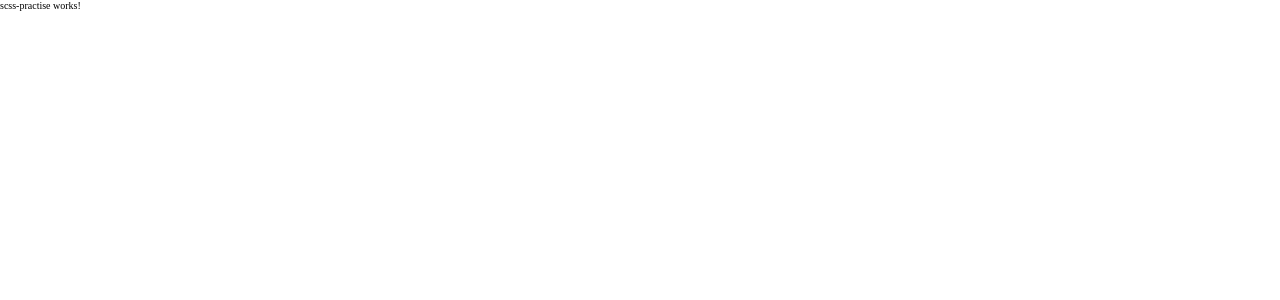
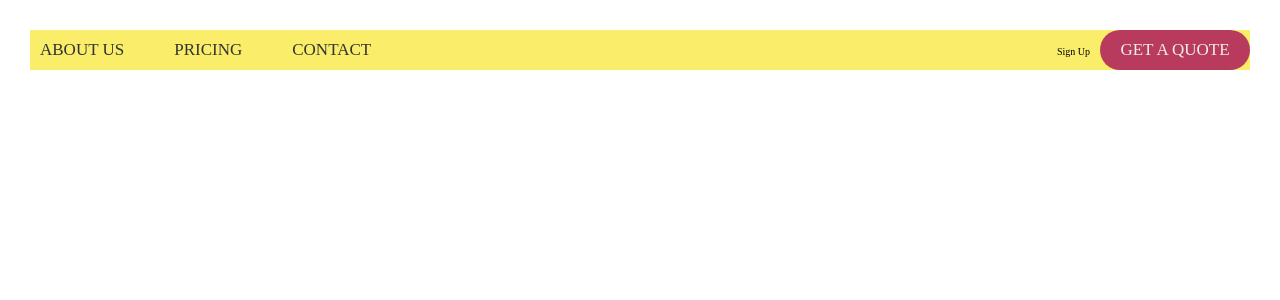
Before and after one commit to alsaeedfayed/CSS-SASS__ADVANCED, an Angular app: page /scss-pratice in a window 1280 px wide. Shown: the top 300 px of the page. Built offline with nearby package versions, Linux system fonts and the light colour scheme.

Commit message:
init arch

```diff
--- a/src/app/modules/natours/components/header/header.component.scss
+++ b/src/app/modules/natours/components/header/header.component.scss
@@ -16,6 +16,15 @@ Dark green    : #28b485
 //   box-sizing: border-box; // dont add padding or border to total height or width
 // }
 
+//==================VARIABLES====================
+$color-primary: #55c57a;
+$color-primary-light: #7ed56f;
+$color-primary-dark: #28b485;
+$color-grey-dark: #777;
+$color-white: #fff;
+$color-black: #000;
+
+//================================================
 .header-body {
   //header is the body
   //set font in body to be inherited.
@@ -34,38 +43,35 @@ Dark green    : #28b485
   //to specify gradiant we use bg-image and spearate with comma
   background-image: linear-gradient(
       to right bottom,
-      rgba(126, 213, 111, 0.8),
-      rgba(40, 180, 133, 0.8)
+      rgba($color-primary-light, 0.8),
+      rgba($color-primary-dark, 0.8)
     ),
     url(../../../../../assets/images/Natours/starter/img/hero.jpg);
   background-size: cover;
   background-position: top;
-
   //clip path
   //clip-path: polygon(xy, xy , xy , xy);
   clip-path: polygon(0 0, 100% 0, 100% 75vh, 0 100%);
+  position: relative;
 
-  position: relative;
-}
-
-//logo
-.header__logo-box {
+  &__logo-box {
     position: absolute;
     top: 4rem;
     left: 4rem;
   }
 
-.header__logo {
+  &__logo {
     height: 3.5rem; //setting the height automatically set the width
   }
 
-//center the text box no matter the screen size or orientation
-.header__text-box {
+  &__text-box {
     position: absolute;
     top: 40%;
     left: 50%;
+    //center the text box no matter the screen size or orientation
     transform: translate(-50%, -50%); //transform the element itself x , y
     text-align: center;
+  }
 }
 
 .heading-primary {
@@ -73,9 +79,8 @@ Dark green    : #28b485
   text-transform: uppercase;
   backface-visibility: hidden;
   margin-bottom: 4rem;
-}
 
-.heading-primary--main {
+  &--main {
     display: block;
     font-size: 6rem;
     font-weight: 400;
@@ -89,7 +94,7 @@ Dark green    : #28b485
     animation-delay: 3s;*/
   }
 
-.heading-primary--sub {
+  &--sub {
     display: block;
     font-size: 2rem;
     font-weight: 400;
@@ -97,40 +102,39 @@ Dark green    : #28b485
     //apply animation
     animation: moveInRight 1.5s ease-out;
   }
-
+}
 
 //seudo classes [link , visisted , active , hover]
-.btn:link,
-.btn:visited {
+.btn {
+  &:link,
+  &:visited {
     text-transform: uppercase;
     text-decoration: none;
     padding: 1.5rem 4rem;
     display: inline-block; //if adding padding or whatever
     border-radius: 10rem;
-  transition: all .2s ease-in-out;
+    transition: all 0.2s ease-in-out;
     position: relative;
     //animation: moveBottomTop .5s ease-out;
-
   }
 
-.btn:hover {
+  &:hover {
     transform: translateY(-3px);
-  box-shadow: 0 .5rem 1rem rgba(0,0,0,.2); // X Y Blure Color
+    box-shadow: 0 0.5rem 1rem rgba($color-black, 0.2); // X Y Blure Color
+
+    &::after {
+      transform: scaleX(1.3) scaleY(1.6);
+      opacity: 0;
+    }
   }
 
-.btn:active {
+  &:active {
     transform: translate(-1px);
-  box-shadow: 0 2px 5px rgba(0,0,0,.2); // X Y Blure Color
+    box-shadow: 0 2px 5px rgba($color-black, 0.2); // X Y Blure Color
   }
 
-.btn--white {
-  background-color: #fff;
-  color: #777;
-}
-
-//sudo element
-.btn::after{
-  content: '';
+  &::after {
+    content: "";
     display: inline-block;
     height: 100%;
     width: 100%;
@@ -139,26 +143,22 @@ Dark green    : #28b485
     top: 0;
     left: 0;
     z-index: -1;
-  transition: all .4s ease-out;
-
+    transition: all 0.4s ease-out;
   }
 
-
-.btn--white::after{
+  &--white {
+    background-color: #fff;
+    color: #777;
+    &::after {
       background-color: #fff;
     }
-
-.btn:hover::after{
-  transform: scaleX(1.3) scaleY(1.6);
-  opacity: 0;
   }
 
-.btn--animated {
-  animation: moveBottomTop .5s ease-out .75s;
+  &--animated {
+    animation: moveBottomTop 0.5s ease-out 0.75s;
     animation-fill-mode: backwards; //automatically applies the 0% ... so opacity will be 0 -- element is hidden
   }
-
-
+}
 
 //animations
 @keyframes moveInLeft {
--- a/src/app/modules/scss-pratice/components/scss-practise/scss-practise.component.html
+++ b/src/app/modules/scss-pratice/components/scss-practise/scss-practise.component.html
@@ -1 +1,11 @@
-<p>scss-practise works!</p>
+<nav class="clearfix">
+  <ul class="navigation">
+    <li><a href="#">About US</a></li>
+    <li><a href="#">Pricing</a></li>
+    <li><a href="#">Contact</a></li>
+  </ul>
+  <div class="buttons">
+    <a   class="btn btn-main">Sign Up</a>
+    <a href="#" class="btn btn-hot">Get A Quote</a>
+  </div>
+</nav>
--- a/src/app/modules/scss-pratice/components/scss-practise/scss-practise.component.scss
+++ b/src/app/modules/scss-pratice/components/scss-practise/scss-practise.component.scss
@@ -0,0 +1,93 @@
+//variables
+$color-primary: #f9ed69;
+$color-secondary: #f08a5d;
+$color-tertiary: #b83b5e;
+$color-text-dark: #333;
+$color-text-white : #eee;
+$width-btn: 15rem;
+
+
+//mixins
+@mixin clearfix {
+  &::after{
+    content: '';
+    display: table;
+    clear: both;
+  }
+}
+
+//pass an argument to the mixin
+@mixin style-link-text($color){
+  text-transform: uppercase;
+  text-decoration: none;
+  color: $color;
+}
+
+//placeholder to extend --inheritance-----
+%btn-placeholder{
+  font-size: 1.7rem;
+    padding: 1rem;
+    display: inline-block;
+    border-radius: 10rem;
+    width: $width-btn;
+    margin-left: 1rem;
+    text-align: center;
+    @include style-link-text($color-text-white);
+}
+
+//================================ START STYLING OUR PAGE==============================
+nav {
+  margin: 3rem;
+  background-color: $color-primary;
+  //use the mixin
+  @include clearfix
+}
+
+.navigation {
+  list-style: none;
+  float: left;
+  //nesting => try not to exceed 3 levels
+  li {
+    display: inline-block;
+    margin-left: 3rem;
+    font-size: 1.7rem;
+    padding: 1rem;
+
+    &:first-child{
+      margin: 0;
+    }
+
+    a:link {
+      //call mixin with passing argument variable.
+      @include style-link-text($color-text-dark)
+    }
+  }
+}
+
+.buttons {
+  float: right;
+  .btn-main{
+    &:link{
+      @extend %btn-placeholder;
+      background-color: $color-secondary;
+
+    }
+    &:hover{
+      //use built-in darken method
+      background-color: darken($color-secondary, 5%);
+    }
+  }
+
+  .btn-hot{
+    &:link{
+      @extend %btn-placeholder;
+      background-color: $color-tertiary;
+    }
+    &:hover{
+      //use built-in darken method
+      background-color: lighten($color-tertiary, 10%);
+    }
+  }
+
+
+}
--- a/src/styles.scss
+++ b/src/styles.scss
@@ -1,4 +1,5 @@
 /* You can add global styles to this file, and also import other style files */
+
 
 html {
   //set the root font size
@@ -12,3 +13,5 @@ html {
   padding: 0;
   box-sizing: border-box; // dont add padding or border to total height or width
 }
+
+@import "./assets/sass/base/base"
```
Also changed, not shown: src/assets/sass/abstract/_functions.scss (added), src/assets/sass/abstract/_mixins.scss (added), src/assets/sass/abstract/_variables.scss (added), src/assets/sass/base/_animations.scss (added), src/assets/sass/base/_base.scss (added), src/assets/sass/base/_typography.scss (added), src/assets/sass/base/_utilities.scss (added). Lines whose indentation alone changed are shown as unchanged.
